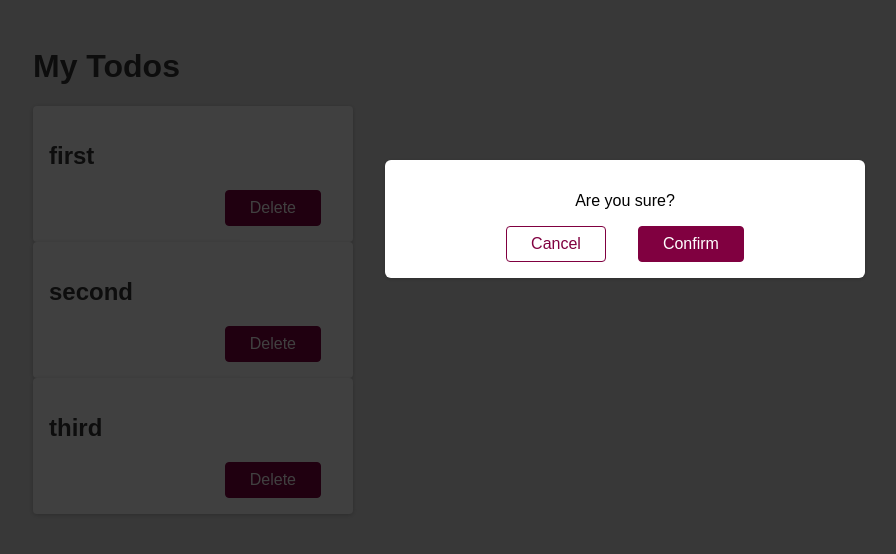
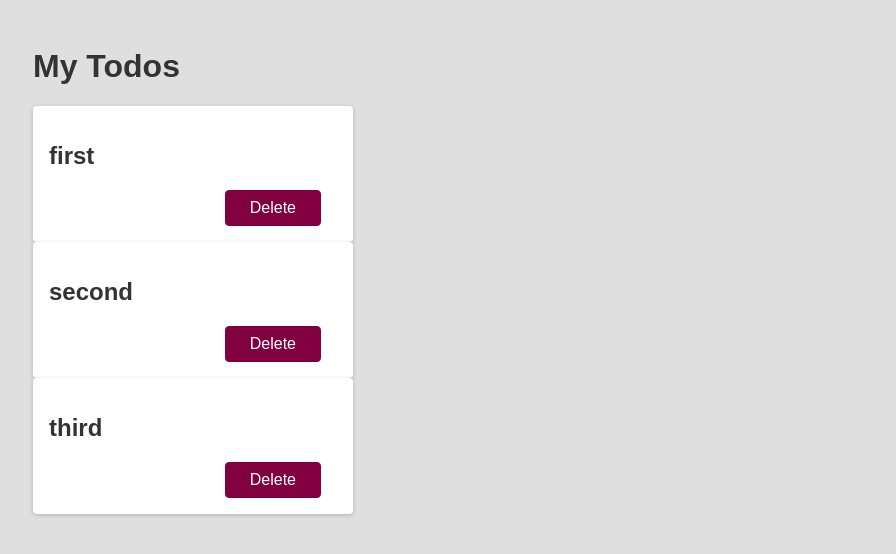
Before and after one commit to kscheltema/section_29_summary, a React (Create React App) app: page / in a window 1280 px wide. Shown: the top 554 px of the page, without its empty margins (15-911 px from the left). Built offline with nearby package versions, Linux system fonts and the light colour scheme.

Commit message:
useState to display components conditionally

```diff
--- a/src/App.js
+++ b/src/App.js
@@ -1,6 +1,4 @@
 import Todo from "./component/Todo";
-import Modal from "./component/Modal";
-import Backdrop from "./component/Backdrop";
 
 function App() {
   return (
@@ -9,8 +7,6 @@ function App() {
       <Todo title="first" />
       <Todo title="second" />
       <Todo title="third" />
-      <Modal />
-      <Backdrop />
     </div>
   );
 }
--- a/src/component/Todo.js
+++ b/src/component/Todo.js
@@ -1,7 +1,12 @@
+import { useState } from "react";
+import Modal from "./Modal";
+import Backdrop from "./Backdrop";
+
 function Todo(props) {
+  const [showModal, setShowModal] = useState(false);
+
   function deleteHandler() {
-    console.log("clicked");
-    console.log(props.title);
+    setShowModal(true);
   }
 
   return (
@@ -12,6 +17,8 @@ function Todo(props) {
           Delete
         </button>
       </div>
+      {showModal && <Modal />}
+      {showModal && <Backdrop />}
     </div>
   );
 }
```
